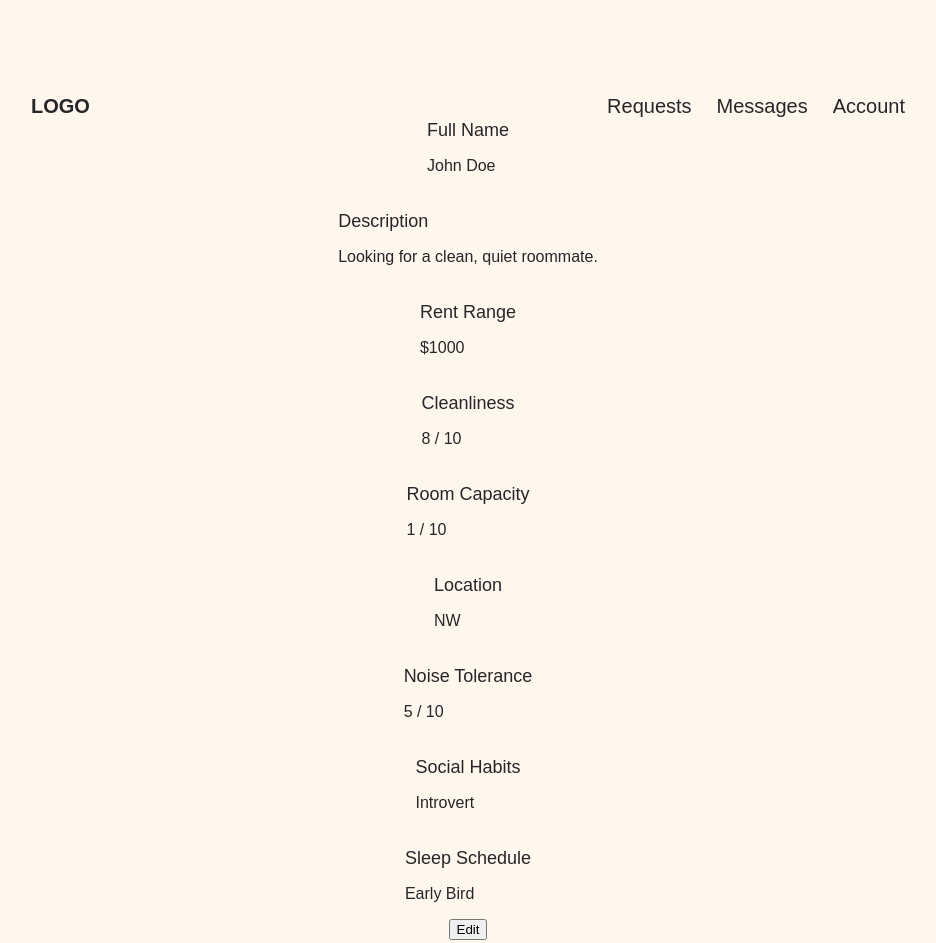
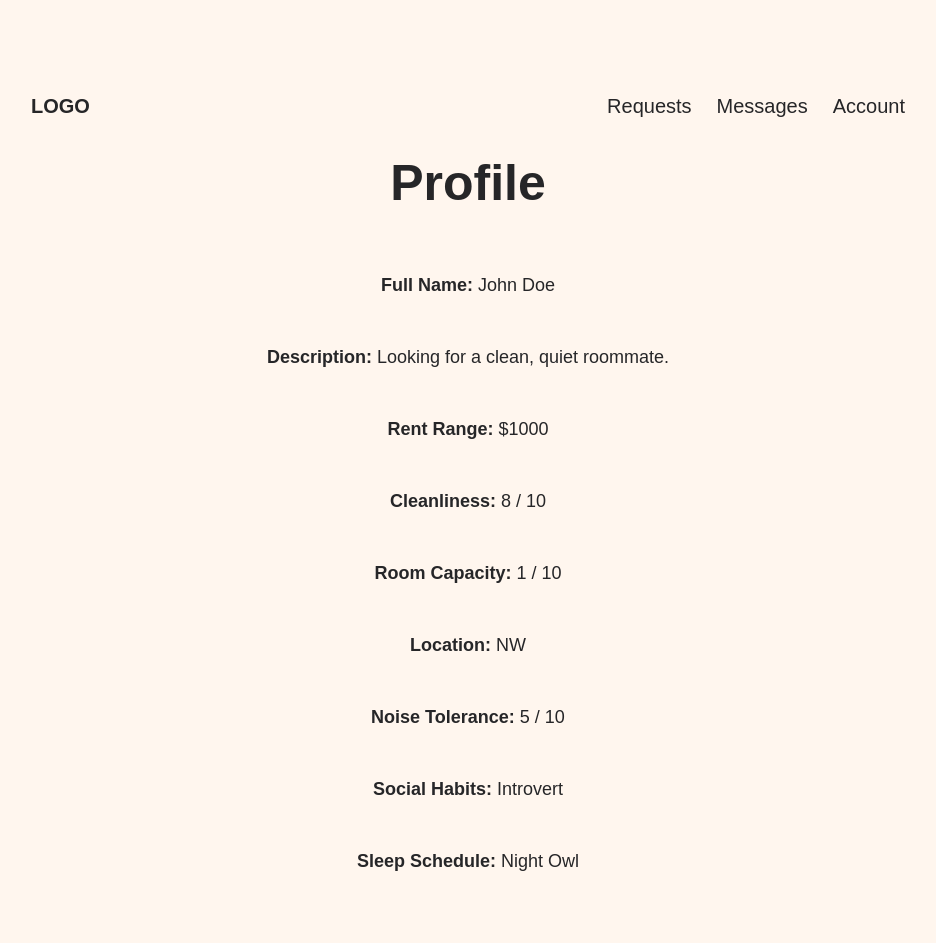
Before and after one commit to mary-gabin-mo/Roommate-Finder, a React (Create React App) app in the folder client/roommate-finder/: page /Account in a window 1280 px wide. Shown: the top 943 px of the page, without its empty margins (172-1108 px from the left). Built offline with nearby package versions, Linux system fonts and the light colour scheme; a web font is replaced by a local one.

Commit message:
update account

```diff
--- a/client/roommate-finder/src/account/Account.css
+++ b/client/roommate-finder/src/account/Account.css
@@ -0,0 +1,98 @@
+.profile-container {
+    background-color: #FFF6EE;
+    display: flex;
+    flex-direction: column;
+    align-items: center;
+    justify-content: center;
+    color: #262628;
+    padding: 100px 20px;
+}
+
+.form-wrapper {
+    display: flex;
+    flex-direction: column;
+    width: 386px;
+    max-width: 100%;
+    align-items: center;
+}
+
+.title {
+    font-size: 60px;
+    font-weight: 700;
+    text-align: center;
+    margin-bottom: 30px;
+    color: #262628;
+}
+
+.input-label {
+    font-size: 18px;
+    font-weight: 500;
+    margin-top: 20px;
+    align-self: flex-start;
+}
+
+.text-input,
+.text-area {
+    border-radius: 20px;
+    background-color: #ffffff;
+    width: 365px;
+    max-width: 100%;
+    border: 1px solid #d9d9d9;
+    margin-top: 10px;
+    padding: 10px 15px;
+    font-size: 16px;
+    color: #262628;
+    outline: none;
+    box-shadow: inset 0 1px 3px rgba(0, 0, 0, 0.1);
+}
+
+.text-input:focus,
+.text-area:focus {
+    border-color: #e1b573;
+    box-shadow: 0 0 5px #e1b573;
+}
+
+.text-area {
+    height: 120px;
+    resize: none;
+}
+
+.edit-button {
+    background-color: #E1B573;
+    color: #262628;
+    font-size: 20px;
+    border: 2px solid #262628;
+    padding: 12px 40px;
+    border-radius: 30px;
+    cursor: pointer;
+    transition: all 0.3s ease;
+    box-shadow: -3px 3px 0px #262628;
+    width: 171px;
+    margin-top: 40px;
+}
+
+.edit-button:hover {
+    background-color: #d8a960;
+}
+
+.button-text {
+    font-size: 20px;
+    font-weight: 400;
+}
+
+.view-mode {
+    display: flex;
+    flex-direction: column;
+    align-items: center;
+    justify-content: center;
+    text-align: center;
+    gap: 15px;
+    min-height: 80vh;
+    padding: 20px;
+}
+
+.view-field {
+    font-size: 18px;
+    font-weight: 500;
+    color: #262628;
+}
--- a/client/roommate-finder/src/account/Account.jsx
+++ b/client/roommate-finder/src/account/Account.jsx
@@ -1,235 +1,158 @@
-import React, { useState } from "react";
+import React, { useState } from 'react';
 import './Account.css';
 
 function Account() {
     const [isEditing, setIsEditing] = useState(false);
 
-    const [formData, setFormData] = useState({
-        fullName: "John Doe",
-        description: "Looking for a clean, quiet roommate.",
-        rentRange: "1000",
-        cleanliness: "8",
-        roomCapacity: "1",
-        location: "NW",
-        noiseTolerance: "5",
-        socialHabits: "Introvert",
-        sleepSchedule: "Early Bird",
+
+    const [profile, setProfile] = useState({
+        fullName: 'John Doe',
+        description: 'Looking for a clean, quiet roommate.',
+        rentRange: '$1000',
+        cleanliness: '8 / 10',
+        roomCapacity: '1 / 10',
+        location: 'NW',
+        noiseTolerance: '5 / 10',
+        socialHabits: 'Introvert',
+        sleepSchedule: 'Night Owl',
     });
 
-    const handleChange = (field, value) => {
-        setFormData((prevState) => ({
-            ...prevState,
-            [field]: value,
-        }));
-    };
-
-    const handleSave = () => {
+    const handleSave = (event) => {
+        event.preventDefault();
+        const formData = new FormData(event.target);
+        setProfile({
+            fullName: formData.get('fullName'),
+            description: formData.get('description'),
+            rentRange: formData.get('rentRange'),
+            cleanliness: formData.get('cleanliness'),
+            roomCapacity: formData.get('roomCapacity'),
+            location: formData.get('location'),
+            noiseTolerance: formData.get('noiseTolerance'),
+            socialHabits: formData.get('socialHabits'),
+            sleepSchedule: formData.get('sleepSchedule'),
+        });
         setIsEditing(false);
-        console.log("Updated Data:", formData);
-        alert("Profile updated successfully");
     };
 
     return (
-        <main className="profile-container">
-            <form className="form-wrapper" onSubmit={(e) => e.preventDefault()}>
+        <div className="profile-container">
+            {isEditing ? (
+                <form className="form-wrapper" onSubmit={handleSave}>
+                    <h1 className="title">Edit Profile</h1>
 
-                <div>
-                    <label htmlFor="fullName" className="input-label">
-                        Full Name
-                    </label>
-                    {!isEditing ? (
-                        <p>{formData.fullName}</p>
-                    ) : (
+                    <label className="input-label">Full Name</label>
                     <input
+                        className="text-input"
                         type="text"
-                            id="fullName"
+                        name="fullName"
+                        defaultValue={profile.fullName}
+                    />
+
+                    <label className="input-label">Description</label>
+                    <textarea
+                        className="text-area"
+                        name="description"
+                        defaultValue={profile.description}
+                    ></textarea>
+
+                    <label className="input-label">Rent Range</label>
+                    <input
                         className="text-input"
-                            value={formData.fullName}
-                            onChange={(e) => handleChange("fullName", e.target.value)}
+                        type="number"
+                        name="rentRange"
+                        max="5000"
+                        defaultValue={profile.rentRange}
                     />
-                    )}
-                </div>
 
-                <div>
-                    <label htmlFor="description" className="input-label">
-                        Description
-                    </label>
-                    {!isEditing ? (
-                        <p>{formData.description}</p>
-                    ) : (
-                        <textarea
-                            id="description"
-                            className="text-area"
-                            value={formData.description}
-                            onChange={(e) => handleChange("description", e.target.value)}
+                    <label className="input-label">Cleanliness</label>
+                    <input
+                        className="text-input"
+                        type="number"
+                        name="cleanliness"
+                        min="1"
+                        max="10"
+                        defaultValue={profile.cleanliness}
                     />
-                    )}
-                </div>
 
-                <div>
-                    <label htmlFor="rentRange" className="input-label">
-                        Rent Range
-                    </label>
-                    {!isEditing ? (
-                        <p>${formData.rentRange}</p>
-                    ) : (
+                    <label className="input-label">Room Capacity</label>
                     <input
+                        className="text-input"
                         type="number"
-                            id="rentRange"
+                        name="roomCapacity"
+                        min="1"
+                        max="10"
+                        defaultValue={profile.roomCapacity}
+                    />
+
+                    <label className="input-label">Noise Tolerance</label>
+                    <input
                         className="text-input"
-                            value={formData.rentRange}
-                            onChange={(e) => handleChange("rentRange", e.target.value)}
-                        />
-                    )}
-                </div>
-
-                <div>
-                    <label htmlFor="cleanliness" className="input-label">
-                        Cleanliness
-                    </label>
-                    {!isEditing ? (
-                        <p>{formData.cleanliness} / 10</p>
-                    ) : (
-                        <input
                         type="number"
-                            id="cleanliness"
-                            className="text-input"
-                            value={formData.cleanliness}
-                            onChange={(e) => handleChange("cleanliness", e.target.value)}
+                        name="noiseTolerance"
+                        defaultValue={profile.noiseTolerance}
                         min="1"
                         max="10"
                     />
-                    )}
-                </div>
 
-                <div>
-                    <label htmlFor="roomCapacity" className="input-label">
-                        Room Capacity
-                    </label>
-                    {!isEditing ? (
-                        <p>{formData.roomCapacity} / 10</p>
-                    ) : (
-                        <input
-                            type="number"
-                            id="roomCapacity"
+                    <label className="input-label">Location</label>
+                    <select
                         className="text-input"
-                            value={formData.roomCapacity}
-                            onChange={(e) => handleChange("roomCapacity", e.target.value)}
-                            min="1"
-                            max="10"
-                        />
-                    )}
-                </div>
+                        name="location"
+                        defaultValue={profile.location}
 
-                <div>
-                    <label htmlFor="location" className="input-label">
-                        Location
-                    </label>
-                    {!isEditing ? (
-                        <p>{formData.location}</p>
-                    ) : (
-                        <select
-                            id="location"
-                            className="text-input"
-                            value={formData.location}
-                            onChange={(e) => handleChange("location", e.target.value)}
                         >
                             <option value="NW">Northwest</option>
                             <option value="NE">Northeast</option>
                             <option value="SW">Southwest</option>
                             <option value="SE">Southeast</option>
                         </select>
-                    )}
-                </div>
 
-                <div>
-                    <label htmlFor="noiseTolerance" className="input-label">
-                        Noise Tolerance
-                    </label>
-                    {!isEditing ? (
-                        <p>{formData.noiseTolerance} / 10</p>
-                    ) : (
-                        <input
-                            type="number"
-                            id="noiseTolerance"
+                    <label className="input-label">Social Habits</label>
+                    <select
                         className="text-input"
-                            value={formData.noiseTolerance}
-                            onChange={(e) => handleChange("noiseTolerance", e.target.value)}
-                            min="1"
-                            max="10"
-                        />
-                    )}
-                </div>
+                        name="socialHabits"
+                        defaultValue={profile.socialHabits}
 
-                <div>
-                    <label htmlFor="socialHabits" className="input-label">
-                        Social Habits
-                    </label>
-                    {!isEditing ? (
-                        <p>{formData.socialHabits}</p>
-                    ) : (
-                        <select
-                            id="socialHabits"
-                            className="text-input"
-                            value={formData.socialHabits}
-                            onChange={(e) => handleChange("socialHabits", e.target.value)}
                         >
                             <option value="Extrovert">Extrovert</option>
                             <option value="Introvert">Introvert</option>
                             <option value="Ambivert">Ambivert</option>
                         </select>
-                    )}
-                </div>
 
-                <div>
-                    <label htmlFor="sleepSchedule" className="input-label">
-                        Sleep Schedule
-                    </label>
-                    {!isEditing ? (
-                        <p>{formData.sleepSchedule}</p>
-                    ) : (
+                    <label className="input-label">Sleep Schedule</label>
                     <select
-                            id="sleepSchedule"
                         className="text-input"
-                            value={formData.sleepSchedule}
-                            onChange={(e) => handleChange("sleepSchedule", e.target.value)}
+                        name="sleepSchedule"
+                        defaultValue={profile.sleepSchedule}
+
                         >
                             <option value="Early Bird">Early Bird</option>
                             <option value="Night Owl">Night Owl</option>
                         </select>
+
+                    <button type="submit" className="edit-button">
+                        Save
+                    </button>
+                </form>
+            ) : (
+
+                <div className="view-mode">
+                    <h1 className="title">Profile</h1>
+                    <p className="view-field"><strong>Full Name:</strong> {profile.fullName}</p>
+                    <p className="view-field"><strong>Description:</strong> {profile.description}</p>
+                    <p className="view-field"><strong>Rent Range:</strong> {profile.rentRange}</p>
+                    <p className="view-field"><strong>Cleanliness:</strong> {profile.cleanliness}</p>
+                    <p className="view-field"><strong>Room Capacity:</strong> {profile.roomCapacity}</p>
+                    <p className="view-field"><strong>Location:</strong> {profile.location}</p>
+                    <p className="view-field"><strong>Noise Tolerance:</strong> {profile.noiseTolerance}</p>
+                    <p className="view-field"><strong>Social Habits:</strong> {profile.socialHabits}</p>
+                    <p className="view-field"><strong>Sleep Schedule:</strong> {profile.sleepSchedule}</p>
+                    <button className="edit-button" onClick={() => setIsEditing(true)}>
+                        Edit
+                    </button>
+                </div>
             )}
         </div>
-
-                <div>
-                    {!isEditing ? (
-                        <button
-                            type="button"
-                            className="edit-button"
-                            onClick={() => setIsEditing(true)}
-                        >
-                            <span className="edit">Edit</span>
-                        </button>
-                    ) : (
-                        <>
-                            <button
-                                type="button"
-                                className="edit-button"
-                                onClick={handleSave}
-                            >
-                                <span className="save">Save Changes</span>
-                            </button>
-                            <button
-                                type="button"
-                                className="edit-button"
-                                onClick={() => setIsEditing(false)}
-                            >
-                                <span className="cancel">Cancel</span>
-                            </button>
-                        </>
-                    )}
-                </div>
-            </form>
-        </main>
     );
 }
 
--- a/client/roommate-finder/src/register/createProfile.jsx
+++ b/client/roommate-finder/src/register/createProfile.jsx
@@ -39,7 +39,6 @@ function CreateProfile({ userId }) {
       const response = await axios.post("http://localhost:8800/api/profile", {
         user_id: userId,
         description: formData.description,
-        preferences: {
         rentRange: formData.rentRange,
         cleanliness: formData.cleanliness,
         roomCapacity: formData.roomCapacity,
@@ -47,7 +46,6 @@ function CreateProfile({ userId }) {
         noiseTolerance: formData.noiseTolerance,
         socialHabits: formData.socialHabits,
         sleepSchedule: formData.sleepSchedule,
-        },
       });
 
       alert(response.data.message);
```
Also changed, not shown: 2 other files (tests, documents, lock files or other folders). Lines whose indentation alone changed are shown as unchanged.
